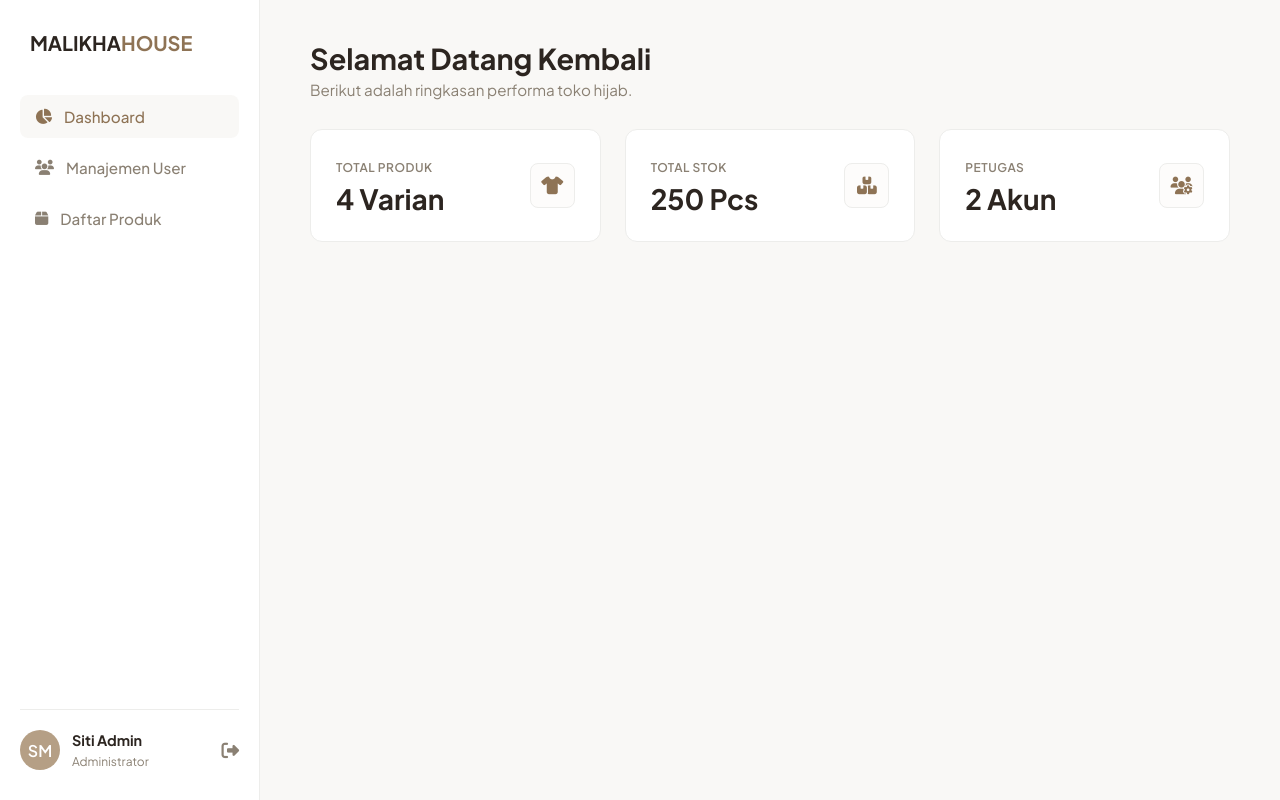
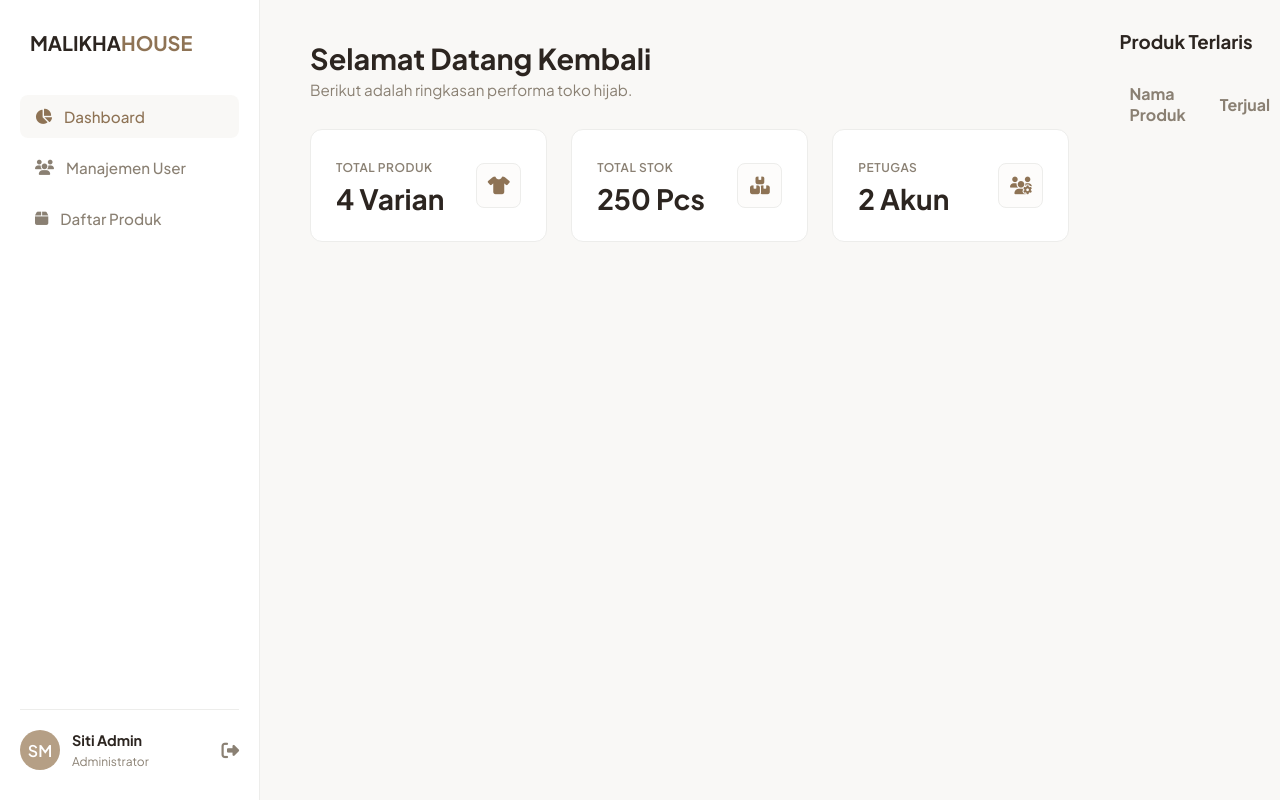
Before and after one commit to Icha-aa/UAS-2388010001, a PHP site: page /dashboard.php in a window 1280 px wide. Run offline with PHP 8.4, Linux system fonts and the light colour scheme; data comes from the database, SQL or seed files in the repository; data that the repository does not hold is empty.

Commit message:
git commit -m "Perbarui produk dan database"

```diff
--- a/dynamic-app/dashboard.php
+++ b/dynamic-app/dashboard.php
@@ -8,6 +8,14 @@ include 'src/db.php';
 $total_produk = $pdo->query("SELECT COUNT(*) FROM products")->fetchColumn();
 $total_stok = $pdo->query("SELECT SUM(stok) FROM products")->fetchColumn();
 $total_user = $pdo->query("SELECT COUNT(*) FROM users")->fetchColumn();
+// Mengambil 5 produk terlaris berdasarkan total jumlah terjual
+$produk_terlaris = $pdo->query("
+    SELECT nama_produk, SUM(jumlah) as total_terjual
+    FROM detail_penjualan
+    GROUP BY nama_produk
+    ORDER BY total_terjual DESC
+    LIMIT 5
+")->fetchAll(PDO::FETCH_ASSOC);
 ?>
 <!DOCTYPE html>
 <html lang="id">
@@ -94,5 +102,24 @@ $total_user = $pdo->query("SELECT COUNT(*) FROM users")->fetchColumn();
             </div>
         </div>
     </div>
+    <div class="data-section" style="margin-top: 30px;">
+    <h3>Produk Terlaris</h3>
+    <table style="width: 100%; border-collapse: collapse; margin-top: 20px;">
+        <thead>
+            <tr style="text-align: left; color: var(--text-muted);">
+                <th style="padding: 10px;">Nama Produk</th>
+                <th style="padding: 10px;">Terjual</th>
+            </tr>
+        </thead>
+        <tbody>
+            <?php foreach ($produk_terlaris as $item): ?>
+            <tr>
+                <td style="padding: 10px; border-bottom: 1px solid #eee;"><?php echo $item['nama_produk']; ?></td>
+                <td style="padding: 10px; border-bottom: 1px solid #eee; font-weight: 600;"><?php echo $item['total_terjual']; ?> Pcs</td>
+            </tr>
+            <?php endforeach; ?>
+        </tbody>
+    </table>
+</div>
 </body>
 </html>
```
